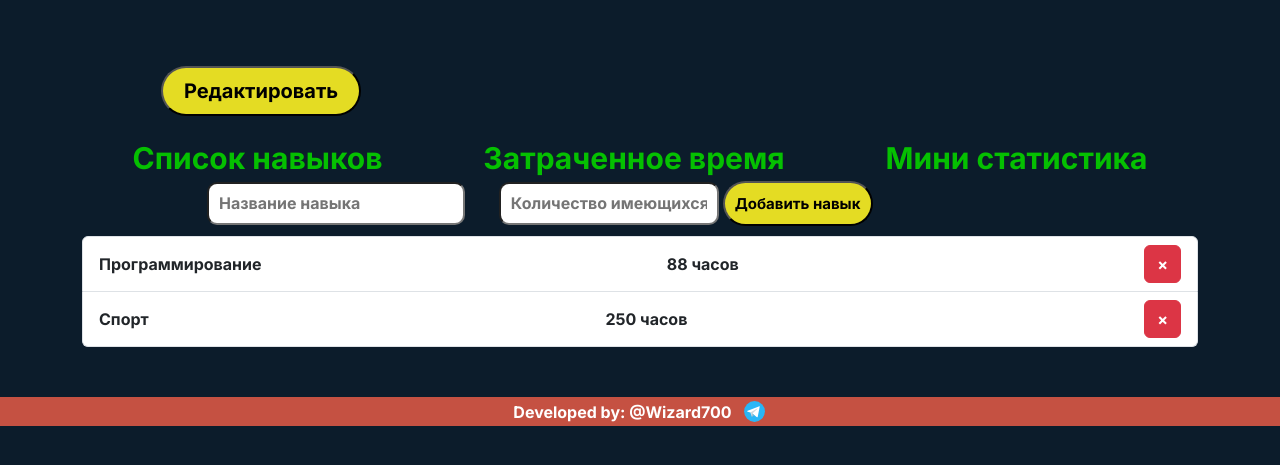
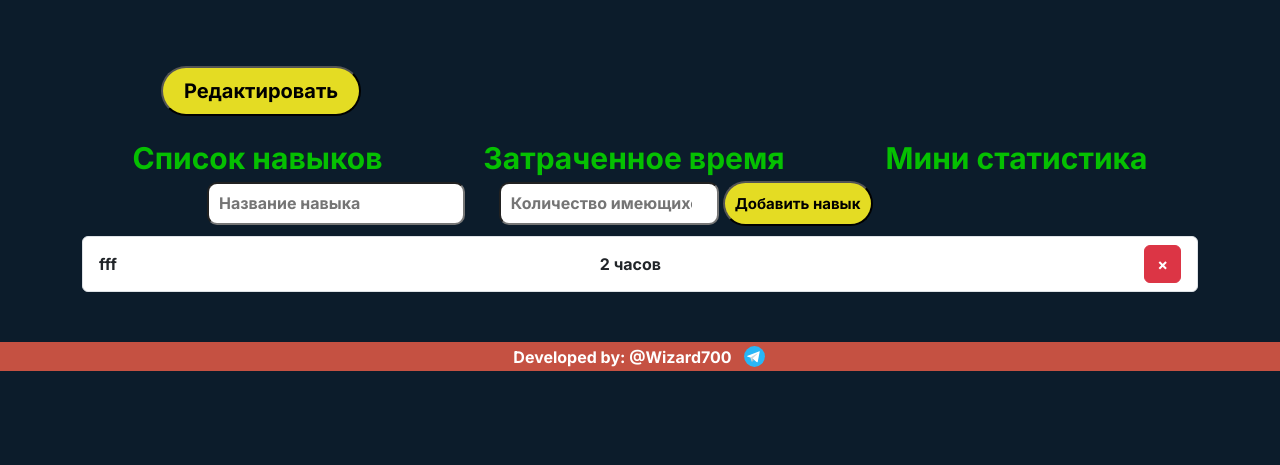
Before and after one commit to Rinat7002/SkillTimeTracker, a Flask app: template skilltrackerapp/templates/skills-page.html in a window 1280 px wide. Shown: the part 170-635 px from the top of the page. Run offline with Flask 3, Linux system fonts and the light colour scheme; the template is opened without the code that fills it, so the values that code supplies are empty.

Commit message:
added ability to create skills (with the addition to DB)

```diff
--- a/skilltrackerapp/dbservice.py
+++ b/skilltrackerapp/dbservice.py
@@ -77,20 +77,21 @@
         cur_time = datetime.now().strftime("%Y-%m-%d %H:%M:%S")     # текущая дата и время
 
         # Используйте text() для объявления текстового SQL-выражения
-        stmt = text("INSERT INTO skills (hour_skill, name_skill) "
-                    "VALUES (:hour_skill, :name_skill)")
+        stmt = text("INSERT INTO skills (name_skill, hour_skill ) "
+                    "VALUES (:name_skill, :hour_skill)")
 
         # Выполните SQL-выражение с использованием параметров
         db.session.execute(stmt, {
-            'hour_skill': json_data['hour_skill'],
-            'name_skill': json_data['name_skill']
+            'name_skill': json_data['name_skill'],
+            'hour_skill': json_data['hour_skill']
+
         })
 
         # Подтвердите изменения в БД
         db.session.commit()
 
         # Возвращаем результат
-        return {'message': "ContactRequest Created!"}
+        return {'message': "Skill Created"}
 
     except Exception as e:
         # Откатываем изменения в БД
--- a/skilltrackerapp/static/js/script_skill_page.js
+++ b/skilltrackerapp/static/js/script_skill_page.js
@@ -5,43 +5,48 @@
 const listElement = document.getElementById('list')
 const btnAddSkill = document.getElementById('btn-add')
 
-const skills = [
-    {
-    name: 'Программирование',
-    hours: 88
-    },
-    {
-    name: 'Спорт',
-    hours: 250
-    },
-]
-
 
 function render() {
     listElement.innerHTML = ''
-    if (skills.length === 0) {
-        listElement.innerHTML = '<p>Добавьте свои навыки</p>'
-    }
-    for (let i = 0; i < skills.length; i++) {
-        listElement.insertAdjacentHTML('beforeend', getSkillTemplate(skills[i], i))
-    }
+
+    // Render из БД
+    fetch("/api/skills",
+    {
+        method: "GET",
+        headers: {
+            'Content-Type': 'application/json'
+        }
+    })
+    .then( response => {
+        // fetch в случае успешной отправки возвращает Promise, содержащий response объект (ответ на запрос)
+        // Возвращаем json-объект из response и получаем данные из поля message
+        response.json().then(function(data) {
+            console.log(data)
+            if (data.skills.length === 0) {
+                listElement.innerHTML = '<p>Добавьте свои навыки</p>'
+            }
+            else {
+                for (let i = 0; i < data.skills.length; i++) {
+                    listElement.insertAdjacentHTML('beforeend', getSkillTemplate(data.skills[i], i))
+                }
+            }
+        });
+    })
+    .catch( error => {
+        alert(error);
+        console.error('error:', error);
+    });
 }
-
 
 render()
 
 
-btnAddSkill.addEventListener("click", function (e) {
-    /* Инструкция preventDefault позволяет переопределить стандартное поведение браузера,
-    если ее убрать, то браузер по-умолчанию обновит страницу после отправки данных формы */
-    e.preventDefault();
+var data  = new FormData();
 
+btnAddSkill.onclick = function () {
     console.log(nameSkills.value)
 
-// btnAddSkill.onclick = function () {
-//     console.log(nameSkills.value)
-
-    if (nameSkills.value.length === 0) {
+    if ((nameSkills.value.length === 0) || (hoursSkill.value.length === 0))  {
         return
     }
 
@@ -50,11 +55,8 @@
         hours: hoursSkill.value,
     }
 
-    // Тут нужно в БД заносить навык + часы
-
-
-    var formdata = JSON.stringify({ hour_skill: newSkill.name, name_skill: newSkill.hours});
-
+    // Добавление навыка и количество часов в БД
+    var formdata = JSON.stringify({ name_skill: newSkill.name, hour_skill: newSkill.hours });
 
     fetch("/api/skills",
     {
@@ -69,10 +71,10 @@
         // Возвращаем json-объект из response и получаем данные из поля message
         response.json().then(function(data) {
             console.log(data)
-            // let statfield = document.getElementById("statusfield");
-//            statfield.textContent = data.message;
-            //statfield.textContent.bold();
-            alert(data.message);
+            render()
+            nameSkills.value = ''
+            hoursSkill.value = ''
+            // alert(data.message);
         });
     })
     .catch( error => {
@@ -80,12 +82,12 @@
         console.error('error:', error);
     });
 
-    skills.push(newSkill) // самый простой способ занесения в примитивную перменную как альтернатива БД
 
-    render()
-    nameSkills.value = ''
-    hoursSkill.value = ''
-},)
+
+
+};
+
+
 
 listElement.onclick = function(event) {
     if (event.target.dataset.index) {
@@ -94,9 +96,9 @@
 
         if (type === 'remove') {
             // console.log('remove', index)
-            deleteState = confirm(`Хотите удалить навык "${skills[index].name}" ?`)
+            deleteState = confirm(`Хотите удалить навык "${data.skills[index].name}" ?`)
             if (deleteState) {
-                skills.splice(index, 1)
+                data.skills.splice(index, 1)
             }
 
         }
@@ -109,8 +111,8 @@
     <li
         class="list-group-item d-flex justify-content-between align-items-center"
     >
-        <span class="skills">${skill.name}</span>
-        <span class="skills">${skill.hours} часов</span>
+        <span class="skills">${skill.name_skill}</span>
+        <span class="skills">${skill.hour_skill} часов</span>
 
         <span>
         <span class="btn btn-small btn-danger" data-index="${index}" data-type="remove">&times;</span>
--- a/skilltrackerapp/templates/skills-page.html
+++ b/skilltrackerapp/templates/skills-page.html
@@ -23,7 +23,7 @@
         </div>
         <div class="input-skill">
             <input class="input-skill-name" id="input-skill" type="text" placeholder="Название навыка">
-            <input class="input-skill-hour" id="input-hours" type="text" placeholder="Количество имеющихся часов">
+            <input class="input-skill-hour" id="input-hours" type="number" placeholder="Количество имеющихся часов">
             <button class="btn-add-skill" id="btn-add">Добавить навык</button>
         </div>
         <ul class="list-group" id="list">
```
